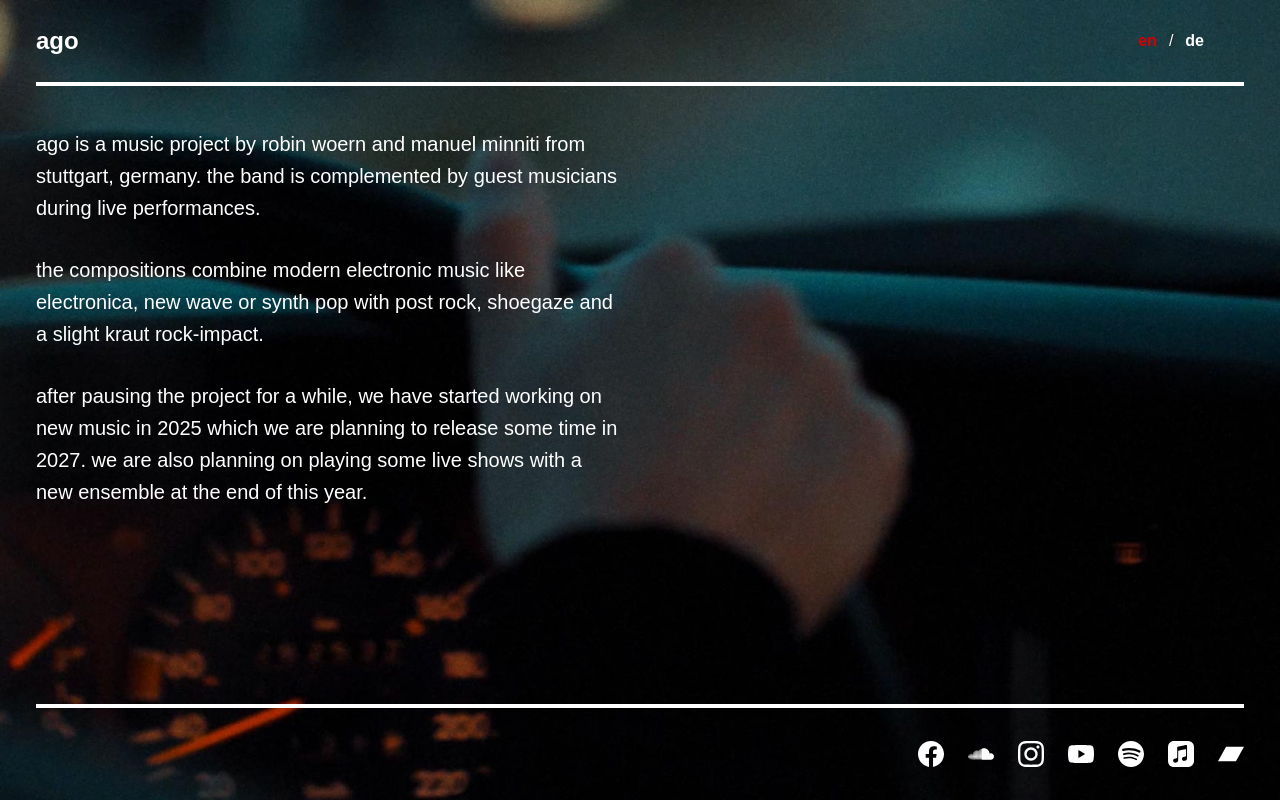
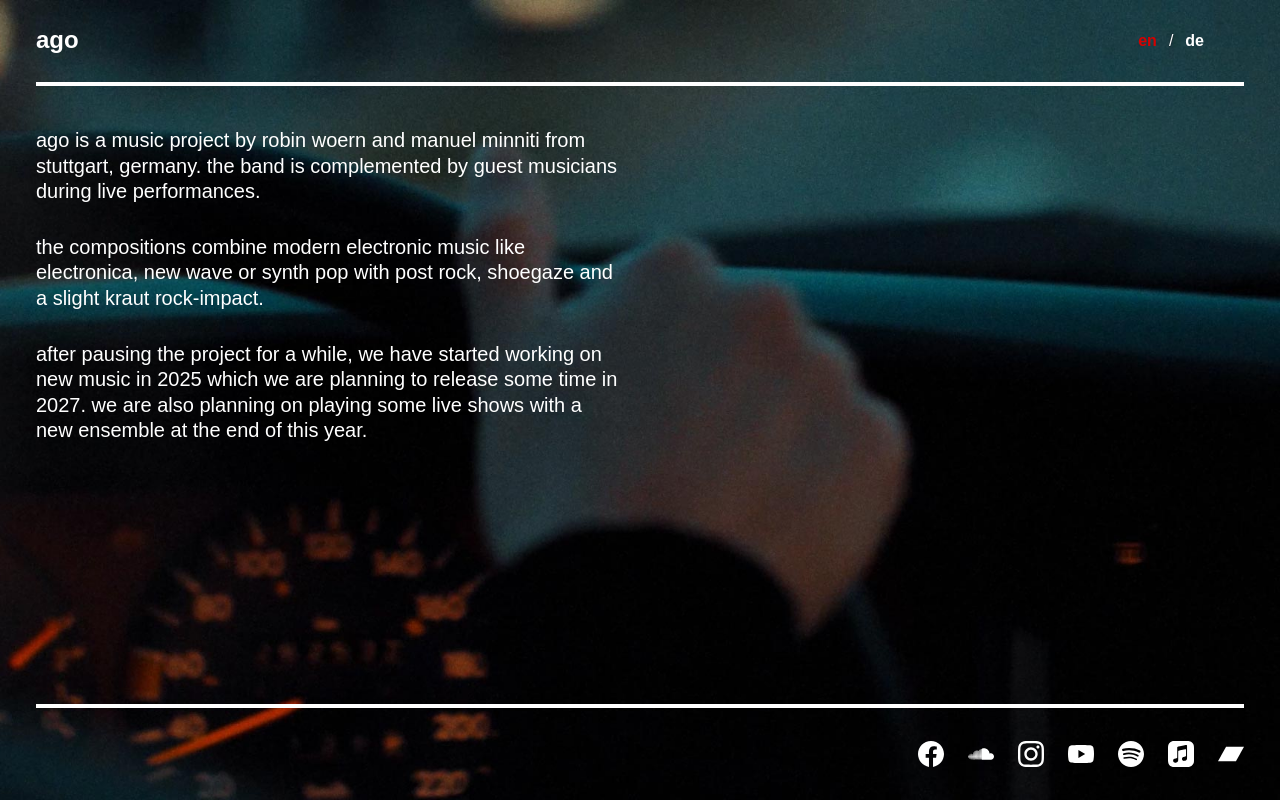
Before and after one commit to ago-band/website, a React (Vite) app: page / in a window 1280 px wide. Built offline with nearby package versions, Linux system fonts and the light colour scheme; a web font is replaced by a local one.

Commit message:
Fix crazy line-height

```diff
--- a/src/styles/index.css
+++ b/src/styles/index.css
@@ -24,7 +24,7 @@ body {
     font-size: 16px;
     font-size: 1rem;
     font-family: neue-haas-grotesk-text, sans-serif;
-    line-height: 1.6;
+    line-height: 160%;
     -webkit-font-smoothing: antialiased;
     transition: 0.4s background-color ease;
 }
@@ -719,6 +719,10 @@ article h2 {
     margin-bottom: 0.125rem;
 }
 
+articel h3 {
+    margin-bottom: 0.5rem;
+}
+
 article p {
     margin-bottom: 1.5rem;
 }
```
